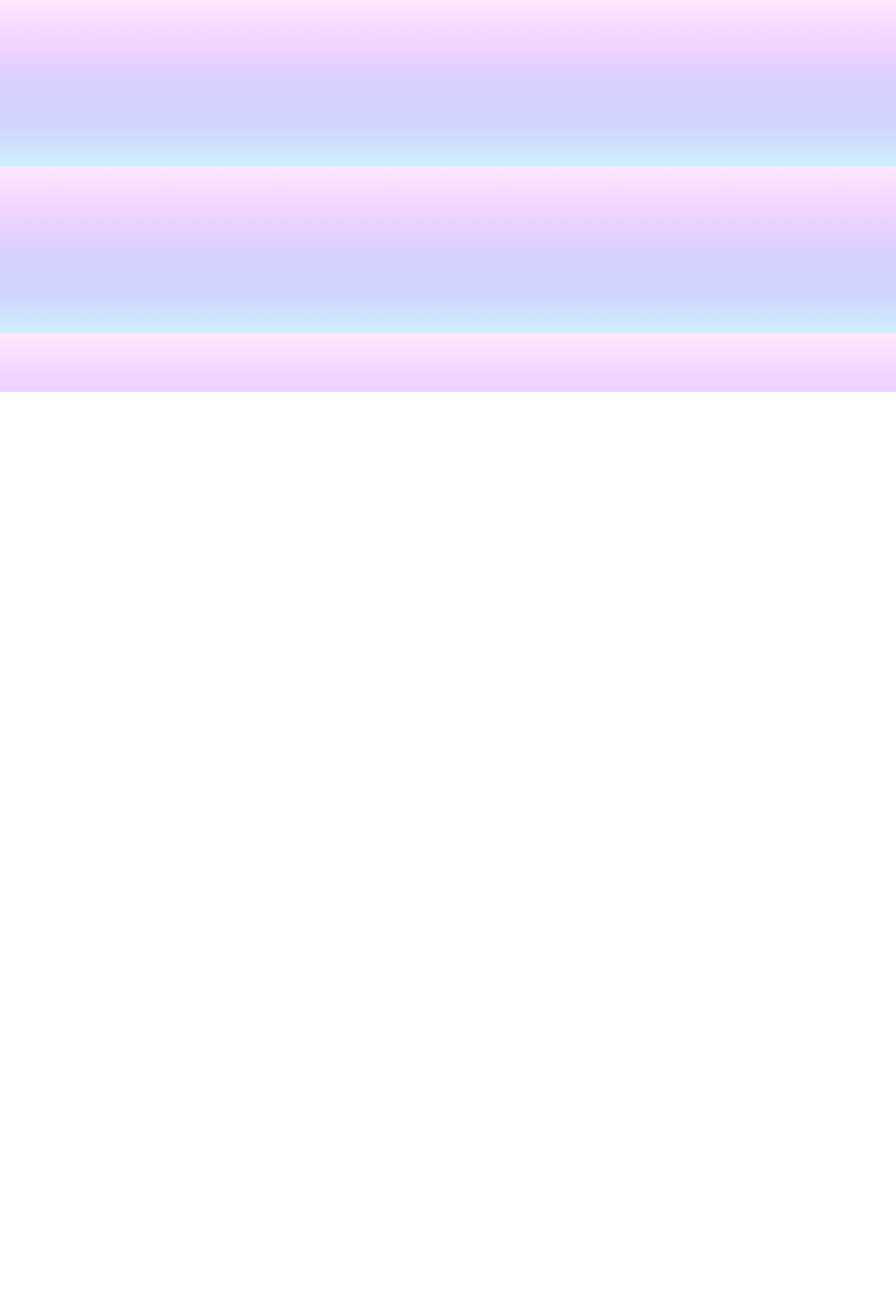
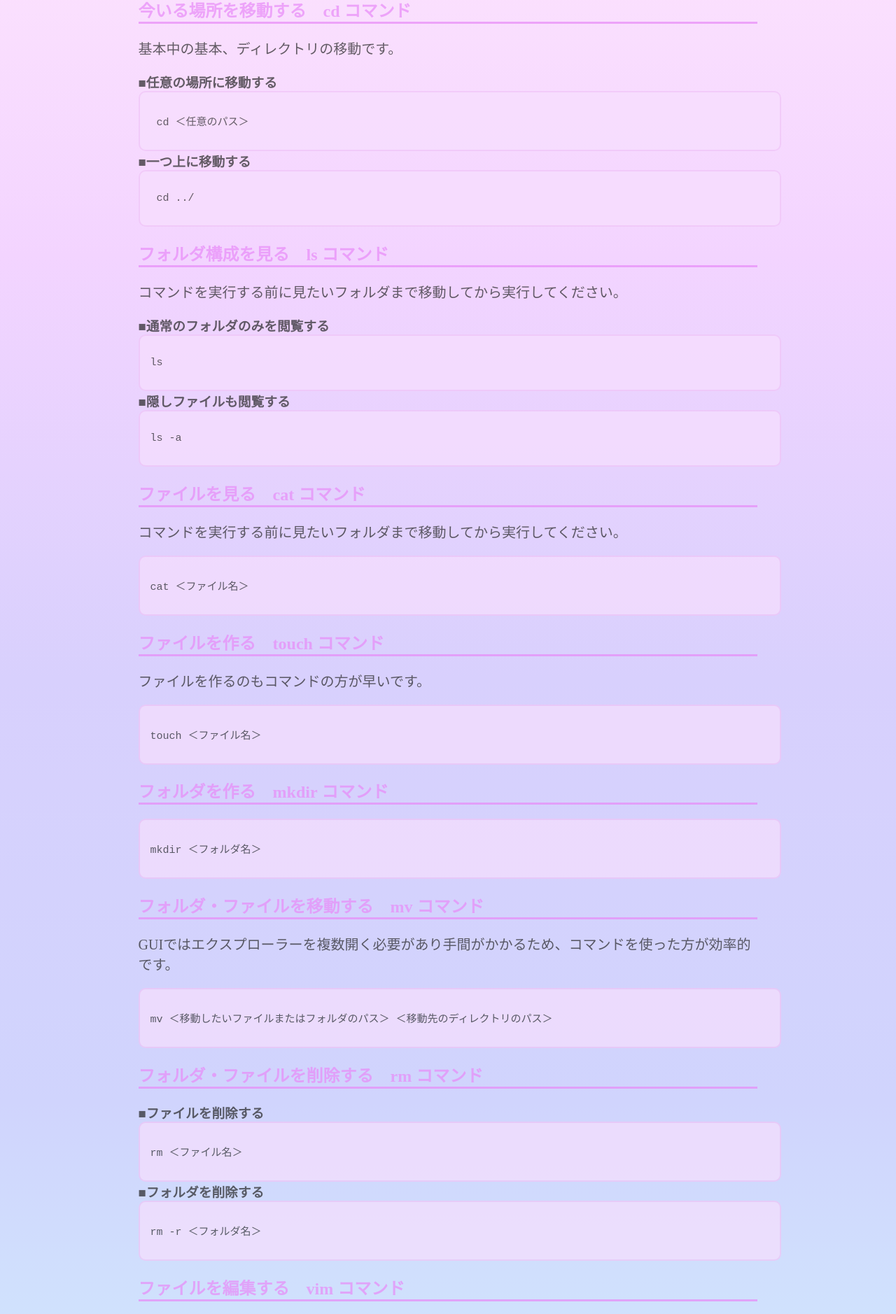
Before and after one commit to tomonarimomoka/blog-react, a React (Vite) app in the folder tech-blog/: page /FirstLinux in a window 1280 px wide. Shown: the part 240-2118 px from the top of the page at 70% size. Before the commit the page ends 800 px from the top, so only its background shows below. Built offline with nearby package versions, Linux system fonts and the light colour scheme.

Commit message:
新記事「はじめてのLinux」を作成

```diff
--- a/tech-blog/src/App.tsx
+++ b/tech-blog/src/App.tsx
@@ -30,6 +30,7 @@ import { VimForBeginner } from "./artical/vimForBeginner.tsx";
 import { WhatIsProtocol } from "./artical/whatIsProtocol.tsx";
 import {HowToMigrateBlog} from "./artical/HowToMigrateBlog.tsx"
 import {FirstCareerChange} from "./artical/FirstCareerChange.tsx"
+import {FirstLinux} from "./artical/FirstLinux.tsx"
 import { Helmet } from 'react-helmet';
 function App() {
   return (
@@ -70,6 +71,7 @@ function App() {
             <Route path='/WhatIsProtocol' element={<WhatIsProtocol />} />
             <Route path='/HowToMigrateBlog' element={<HowToMigrateBlog />} />
             <Route path='/FirstCareerChange' element={<FirstCareerChange />} />
+            <Route path='/FirstLinux' element={<FirstLinux />} />
           </Routes>
         </BrowserRouter>
       </main>
--- a/tech-blog/src/ListTech.tsx
+++ b/tech-blog/src/ListTech.tsx
@@ -21,6 +21,7 @@ export const ListTech: FC = () => {
                 <ArticleCard title="はじめてのvim"  fileName="vimForBeginner" > vimを初めて使う人のための記事です</ArticleCard>
                 <ArticleCard title="HTMLからReactに移植する方法"  fileName="HowToMigrateBlog" > HTML・CSSで書かれた静的なサイトからTypeScrip×Reactにマイグレーションする方法を解説！</ArticleCard>
                 <ArticleCard title="はじめての転職"  fileName="FirstCareerChange" > はじめての転職についての記事です。具体的な転職時のすっぺくなども公開！</ArticleCard>
+                <ArticleCard title="はじめてのLinux"  fileName="FirstLinux" > Linuxの基本とコマンド紹介の記事です。</ArticleCard>
             </FlexBox>
 
             <SubTitle subTitle="♥体験談系の記事一覧"/>
--- /dev/null
+++ b/tech-blog/src/artical/FirstLinux.tsx
@@ -0,0 +1,49 @@
+import { FC } from "react";
+import {ArticalPage , SubTitle , ReadBtn , References_link , SourceCode} from '../Parts';
+
+export const FirstLinux: FC = () => {
+  return(
+    <ArticalPage title="はじめてのLinux">
+      <SubTitle subTitle="今いる場所を移動する　cd コマンド" />
+      <p>基本中の基本、ディレクトリの移動です。</p>
+      <h3>■任意の場所に移動する</h3>
+      <SourceCode> cd ＜任意のパス＞</SourceCode>
+      <h3>■一つ上に移動する</h3>
+      <SourceCode> cd ../</SourceCode>
+
+      <SubTitle subTitle="フォルダ構成を見る　ls コマンド" />
+      <p>コマンドを実行する前に見たいフォルダまで移動してから実行してください。</p>
+      <h3>■通常のフォルダのみを閲覧する</h3>
+      <SourceCode>ls</SourceCode>
+      <h3>■隠しファイルも閲覧する</h3>
+      <SourceCode>ls -a</SourceCode>
+
+      <SubTitle subTitle="ファイルを見る　cat コマンド" />
+      <p>コマンドを実行する前に見たいフォルダまで移動してから実行してください。</p>
+      <SourceCode>cat ＜ファイル名＞</SourceCode>
+
+      <SubTitle subTitle="ファイルを作る　touch コマンド" />
+      <p>ファイルを作るのもコマンドの方が早いです。</p>
+      <SourceCode>touch ＜ファイル名＞</SourceCode>
+
+      <SubTitle subTitle="フォルダを作る　mkdir コマンド" />
+      <SourceCode>mkdir ＜フォルダ名＞</SourceCode>
+
+      <SubTitle subTitle="フォルダ・ファイルを移動する　mv コマンド" />
+      <p>GUIではエクスプローラーを複数開く必要があり手間がかかるため、コマンドを使った方が効率的です。</p>
+      <SourceCode>mv ＜移動したいファイルまたはフォルダのパス＞ ＜移動先のディレクトリのパス＞</SourceCode>
+
+      <SubTitle subTitle="フォルダ・ファイルを削除する　rm コマンド" />
+      <h3>■ファイルを削除する</h3>
+      <SourceCode>rm ＜ファイル名＞</SourceCode>
+      <h3>■フォルダを削除する</h3>
+      <SourceCode>rm -r ＜フォルダ名＞</SourceCode>
+
+      <SubTitle subTitle="ファイルを編集する　vim コマンド" />
+      <p>vimの編集は別で記事を書いているのでご覧ください。<ReadBtn url="VimForBeginner" /></p>
+      <SourceCode>vim ＜ファイル名＞</SourceCode>
+
+      <References_link url="" articleTitle=""/>
+    </ArticalPage>
+  );
+}
```
